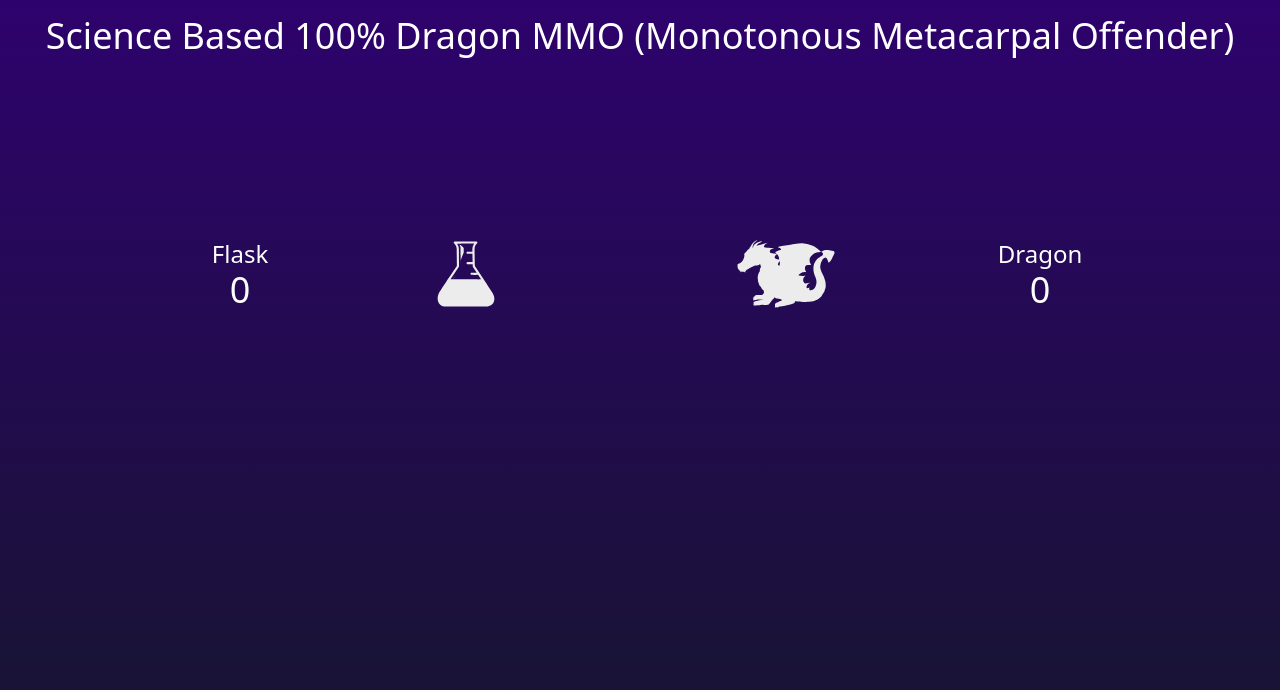
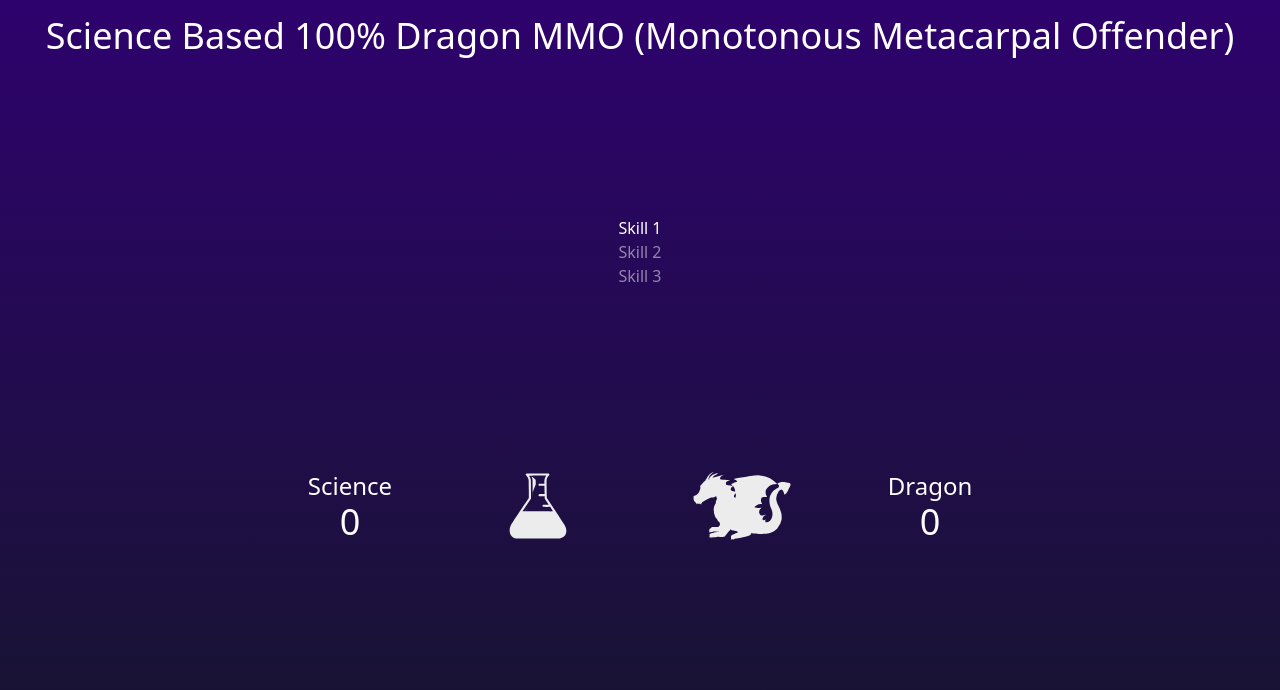
Before and after one commit to floomby/100-percent-dragon, a Next.js app: page / in a window 1280 px wide. Shown: the top 690 px of the page. Built offline with nearby package versions, Linux system fonts and the light colour scheme.

Commit message:
work on tech tree rendering

```diff
--- a/src/components/Button.tsx
+++ b/src/components/Button.tsx
@@ -54,8 +54,8 @@ const Button: React.FC<{
   }, []);
 
   return (
-    <div className="basis-1/4">
-      <div className="mt-0 inline-block">
+    <div className="w-1/2 flex">
+      <div className="mt-0 inline-block mx-auto">
         <div>
           <button
             className="transform rounded bg-transparent py-2 px-4 font-bold text-white transition-all duration-200 ease-in-out hover:scale-110"
--- a/src/components/Game.tsx
+++ b/src/components/Game.tsx
@@ -2,6 +2,7 @@ import { useEffect } from "react";
 import { useSelector } from "react-redux";
 import { doTick, incDragon, incScience } from "~/redux/game";
 import { type RootState } from "~/redux/store";
+import TechTree from "./TechTree"
 import Panel from "./Panel"
 import Button from "./Button"
 
@@ -16,9 +17,12 @@ const Game: React.FC = () => {
   const { dragon, science } = useSelector((state: RootState) => state.game);
 
   return (
-    <div className="flex h-full w-full flex-col md:flex-row">
+    <>
+      <TechTree />
+
+      <div className="flex h-full w-full flex-col md:flex-row max-w-3xl gap-4">
         <div className="flex h-full w-full flex-row items-center justify-center">
-        <Panel text="Flask" count={science} />
+          <Panel text="Science" count={science} />
           <Button handler={incScience} imgPath="/flask.svg" imgAlt="Science" />
         </div>
         <div className="flex h-full w-full flex-row md:flex-row-reverse items-center justify-center">
@@ -26,6 +30,7 @@ const Game: React.FC = () => {
           <Button handler={incDragon} imgPath="/dragon.svg" imgAlt="Dragon" />
         </div>
       </div>
+    </>
   );
 };
 
--- /dev/null
+++ b/src/components/TechTree.tsx
@@ -0,0 +1,75 @@
+import React from "react";
+import skills from "../data/skills.json";
+import dependenciesData from "../data/dependencies.json";
+
+type Skill = {
+  id: number;
+  name: string;
+  description: string;
+  unlocked: boolean;
+};
+
+export default function TechTree() {
+  const [skillsData, setSkillsData] = React.useState<Skill[]>(skills);
+
+  // Define function to update the unlocked property of a skill
+  const handleSkillClick = (skillId: number): void => {
+    const updatedSkills = skillsData.map((skill): Skill => {
+      if (skill.id === skillId) {
+        return {
+          ...skill,
+          unlocked: true,
+        };
+      } else {
+        return skill;
+      }
+    });
+
+    setSkillsData(updatedSkills);
+  };
+
+  // Convert skills data to a map for easier lookups
+  const skillsMap = new Map(
+    skillsData.map((skill: Skill) => [skill.id, skill])
+  );
+
+  // Build the skill tree by recursively rendering sub-trees
+  function renderSubTree(skill: Skill) {
+    const dependantSkills: Skill[] = [];
+    const dependantSkillsIds = dependenciesData.filter((dep) =>
+      dep["requires"].includes(skill.id)
+    );
+
+    for (const dependantSkillsIdsEntry of dependantSkillsIds) {
+      dependantSkills.push(
+        skillsMap.get(dependantSkillsIdsEntry.skill_id) as Skill
+      );
+    }
+
+    return (
+      <li key={skill.id}>
+        <button
+          onClick={() => handleSkillClick(skill.id)}
+          style={{opacity: (!skill.unlocked) ? "0.5" : "1"}}
+        >
+          {skill.name}
+        </button>
+
+        {
+          skill.unlocked === true && (
+            <ul>
+              {dependantSkills.map((dep) => {
+                if (dep?.id) {
+                  return (renderSubTree(skillsData[dep.id] as Skill));
+                }
+              })}
+            </ul>
+          )
+        }
+      </li>
+    );
+  }
+
+  // Render the top-level skill tree
+  return <ul>{renderSubTree(skillsData[0] as Skill)}</ul>;
+}
--- /dev/null
+++ b/src/data/dependencies.json
@@ -0,0 +1,14 @@
+[
+  {
+    "skill_id": 1,
+    "requires": [0]
+  },
+  {
+    "skill_id": 2,
+    "requires": [0]
+  },
+  {
+    "skill_id": 3,
+    "requires": [1, 2]
+  }
+]
--- /dev/null
+++ b/src/data/skills.json
@@ -0,0 +1,26 @@
+[
+  {
+    "id": 0,
+    "name": "Skill 1",
+    "description": "The first skill",
+    "unlocked": true
+  },
+  {
+    "id": 1,
+    "name": "Skill 2",
+    "description": "A second skill",
+    "unlocked": false
+  },
+  {
+    "id": 2,
+    "name": "Skill 3",
+    "description": "A third skill",
+    "unlocked": false
+  },
+  {
+    "id": 3,
+    "name": "Skill 4",
+    "description": "A fourth skill",
+    "unlocked": false
+  }
+]
```
Lines whose indentation alone changed are shown as unchanged.
